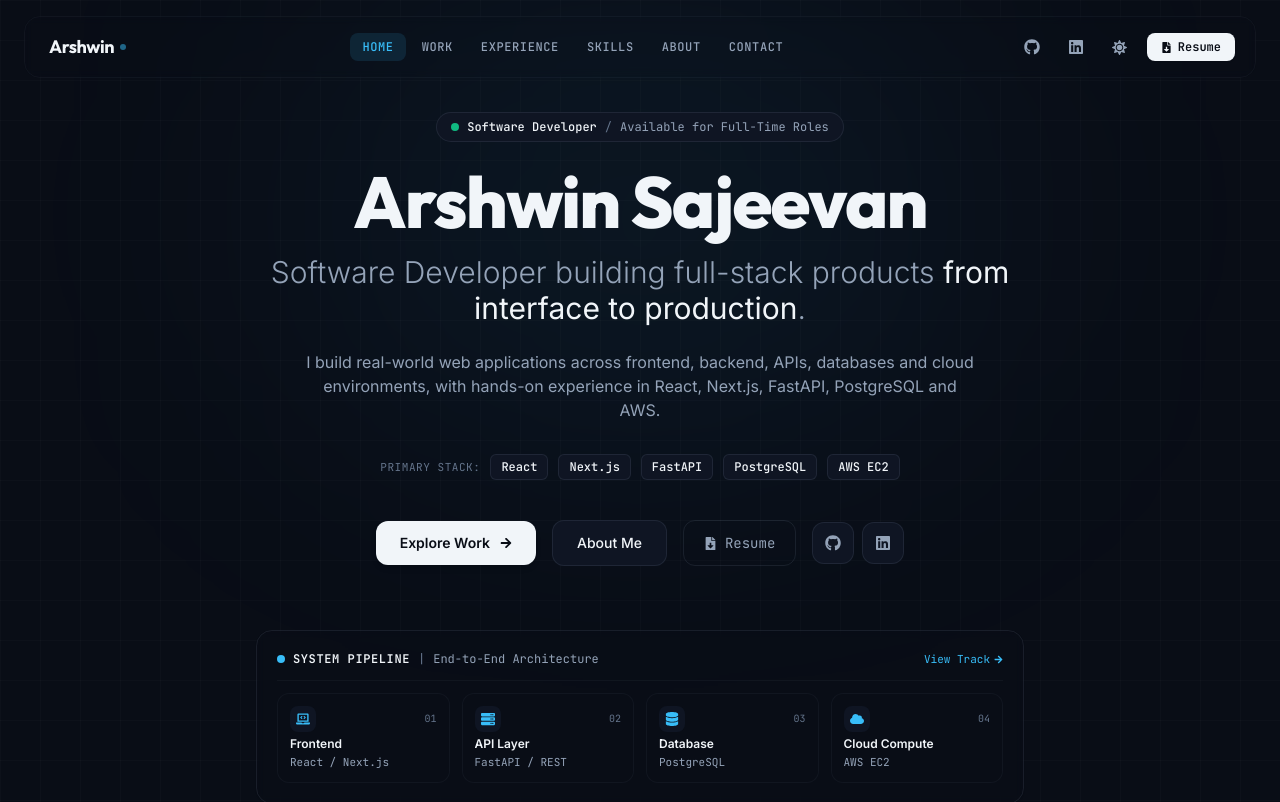
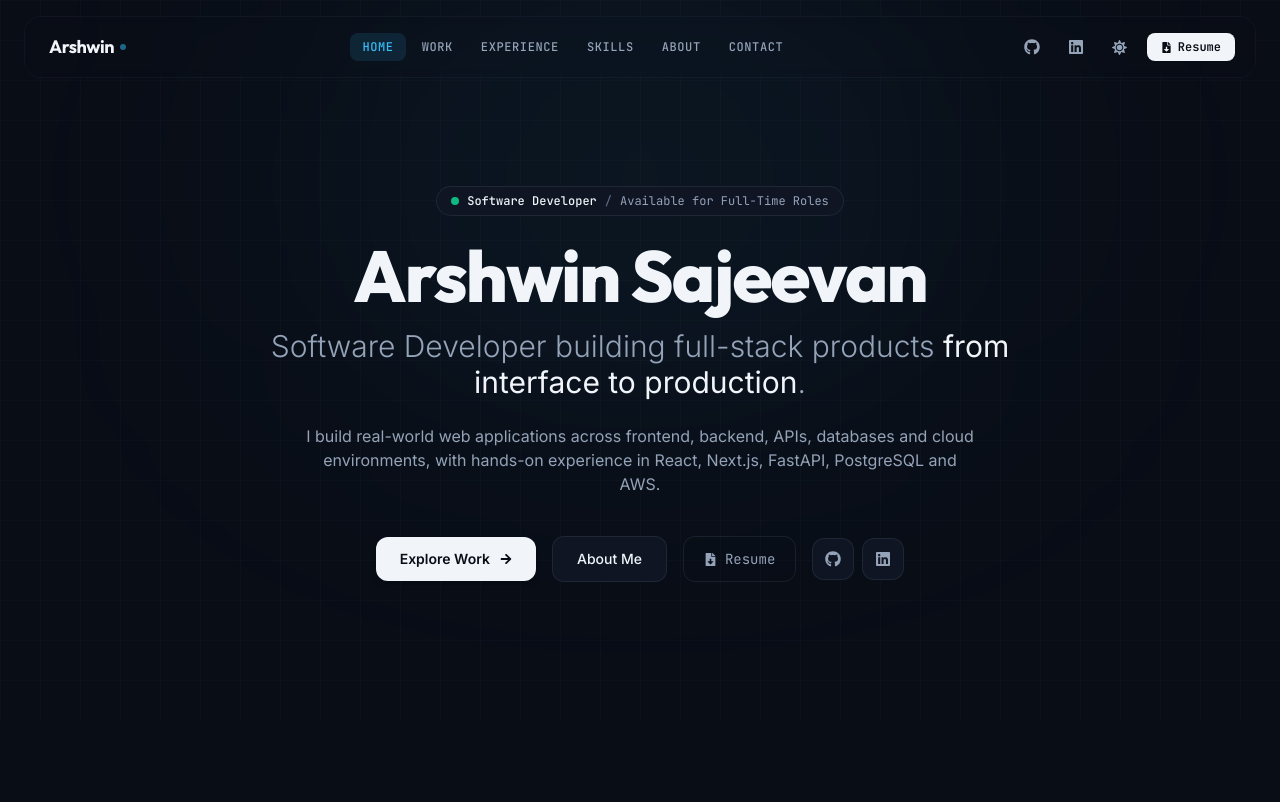
Before and after one commit to Arshwinsajeevan/my-portfolio, a React (Vite) app: page / in a window 1280 px wide. Shown: the top 802 px of the page. Built offline with nearby package versions, Linux system fonts and the light colour scheme.

Commit message:
updated portfolio

```diff
--- a/src/components/CodeToProduction.jsx
+++ b/src/components/CodeToProduction.jsx
@@ -1,11 +1,9 @@
-import React, { useState } from 'react';
+import React from 'react';
 import { motion } from 'framer-motion';
 import { pipelineStages } from '../data/portfolioData';
 import { FaLaptopCode, FaGitAlt, FaExchangeAlt, FaDatabase, FaServer, FaCogs, FaTachometerAlt, FaRocket } from 'react-icons/fa';
 
 const CodeToProduction = () => {
-  const [activeStep, setActiveStep] = useState(0);
-
   const stepIcons = [
     <FaLaptopCode size={18} />,
     <FaGitAlt size={18} />,
@@ -18,7 +16,7 @@ const CodeToProduction = () => {
   ];
 
   return (
-    <section className="py-24 bg-[var(--bg-color)] border-y border-[var(--border-color)] relative overflow-hidden">
+    <section className="hidden lg:block py-24 bg-[var(--bg-color)] border-y border-[var(--border-color)] relative overflow-hidden">
       {/* Subtle technical background grid */}
       <div className="absolute inset-0 bg-tech-grid opacity-30 pointer-events-none" />
 
@@ -39,21 +37,14 @@ const CodeToProduction = () => {
 
         {/* Pipeline Visual Track */}
         <div className="grid grid-cols-1 sm:grid-cols-2 lg:grid-cols-4 gap-3.5 sm:gap-4">
-          {pipelineStages.map((stage, idx) => {
-            const isActive = activeStep === idx;
-            return (
+          {pipelineStages.map((stage, idx) => (
             <motion.div
               key={stage.name}
               initial={{ opacity: 0, y: 15 }}
               whileInView={{ opacity: 1, y: 0 }}
               viewport={{ once: true }}
               transition={{ duration: 0.4, delay: idx * 0.05 }}
-                onClick={() => setActiveStep(idx)}
-                className={`p-4 sm:p-5 rounded-2xl border transition-all cursor-pointer flex flex-col justify-between relative ${
-                  isActive
-                    ? 'bg-[var(--card-bg)] border-[var(--accent-color)] shadow-md ring-1 ring-[var(--accent-color)]/20'
-                    : 'bg-[var(--card-bg)]/60 border-[var(--border-color)] hover:border-[var(--accent-color)] hover:bg-[var(--card-bg)]'
-                }`}
+              className="p-4 sm:p-5 rounded-2xl border transition-all flex flex-col justify-between relative bg-[var(--card-bg)]/60 border-[var(--border-color)] hover:border-[var(--accent-color)] hover:bg-[var(--card-bg)]"
             >
               <div>
                 <div className="flex items-center justify-between mb-3.5 sm:mb-4">
@@ -80,42 +71,7 @@ const CodeToProduction = () => {
                 </span>
               </div>
             </motion.div>
-            );
-          })}
-        </div>
-
-        {/* Selected Stage Detail Terminal Box (Laptop / Desktop only) */}
-        <div className="hidden lg:block mt-8 p-6 rounded-2xl bg-[var(--card-bg)] border border-[var(--border-color)] overflow-hidden">
-          <div className="flex flex-col sm:flex-row sm:items-center justify-between gap-2 pb-3 border-b border-[var(--border-color-light)]">
-            <div className="flex items-center gap-2 overflow-hidden">
-              <div className="flex items-center gap-1.5 shrink-0">
-                <span className="w-2.5 h-2.5 rounded-full bg-red-500/80"></span>
-                <span className="w-2.5 h-2.5 rounded-full bg-amber-500/80"></span>
-                <span className="w-2.5 h-2.5 rounded-full bg-emerald-500/80"></span>
-              </div>
-              <span className="text-[11px] sm:text-xs font-mono text-[var(--text-muted)] ml-1 truncate">
-                stage-{pipelineStages[activeStep].step}.sh — {pipelineStages[activeStep].name}
-              </span>
-            </div>
-            <span className="text-[11px] font-mono text-[var(--accent-color)] hidden sm:inline shrink-0">
-              Verified Pipeline Knowledge
-            </span>
-          </div>
-
-          <div className="pt-4 text-xs font-mono text-[var(--text-muted)] leading-relaxed space-y-1 break-words">
-            <p className="text-[var(--text-color)]">
-              <span className="text-[var(--accent-color)]">$</span> workflow inspect --stage "{pipelineStages[activeStep].name}"
-            </p>
-            <p>
-              [INFO] Core Technology: <span className="text-[var(--accent-color)]">{pipelineStages[activeStep].tech}</span>
-            </p>
-            <p>
-              [DESC] {pipelineStages[activeStep].desc}
-            </p>
-            <p className="text-emerald-500 dark:text-emerald-400">
-              [STATUS] Operational & Production-Tested at NeoMegaOne & VIndia
-            </p>
-          </div>
+          ))}
         </div>
       </div>
     </section>
--- a/src/components/Hero.jsx
+++ b/src/components/Hero.jsx
@@ -1,16 +1,10 @@
 import React from 'react';
 import { Link } from 'react-router-dom';
 import { motion } from 'framer-motion';
-import { FaArrowRight, FaGithub, FaLinkedin, FaFileDownload, FaServer, FaDatabase, FaCloud, FaLaptopCode } from 'react-icons/fa';
+import { FaArrowRight, FaGithub, FaLinkedin, FaFileDownload } from 'react-icons/fa';
 import { personalInfo } from '../data/portfolioData';
 
 const Hero = () => {
-  const pipelineFlow = [
-    { label: 'Frontend', tech: 'React / Next.js', icon: <FaLaptopCode size={14} /> },
-    { label: 'API Layer', tech: 'FastAPI / REST', icon: <FaServer size={14} /> },
-    { label: 'Database', tech: 'PostgreSQL', icon: <FaDatabase size={14} /> },
-    { label: 'Cloud Compute', tech: 'AWS EC2', icon: <FaCloud size={14} /> },
-  ];
 
   return (
     <section id="hero" className="relative min-h-[90vh] flex items-center justify-center pt-28 pb-16 overflow-hidden">
@@ -55,24 +49,6 @@ const Hero = () => {
             <p className="text-xs sm:text-base text-[var(--text-muted)] max-w-2xl mx-auto pt-1 sm:pt-2 leading-relaxed">
               {personalInfo.description}
             </p>
-          </motion.div>
-
-          {/* Technical Stack Line */}
-          <motion.div
-            initial={{ opacity: 0 }}
-            animate={{ opacity: 1 }}
-            transition={{ duration: 0.6, delay: 0.25 }}
-            className="mt-6 sm:mt-8 flex flex-wrap items-center justify-center gap-1.5 sm:gap-2.5 text-xs font-mono"
-          >
-            <span className="text-[var(--text-muted-light)] uppercase tracking-wider text-[10px] sm:text-[11px]">Primary Stack:</span>
-            {personalInfo.techStackSummary.map((tech) => (
-              <span
-                key={tech}
-                className="px-2 sm:px-2.5 py-0.5 sm:py-1 rounded-md bg-[var(--card-bg)] border border-[var(--border-color)] text-[var(--text-color)] text-[11px] sm:text-xs font-medium"
-              >
-                {tech}
-              </span>
-            ))}
           </motion.div>
 
           {/* Primary Action Buttons */}
@@ -129,45 +105,6 @@ const Hero = () => {
               </a>
             </div>
           </motion.div>
-
-          {/* Code to Production Flow Micro-Visual */}
-          <motion.div
-            initial={{ opacity: 0, y: 25 }}
-            animate={{ opacity: 1, y: 0 }}
-            transition={{ duration: 0.7, delay: 0.5 }}
-            className="mt-12 sm:mt-16 w-full max-w-3xl"
-          >
-            <div className="p-3.5 sm:p-5 rounded-2xl bg-[var(--card-bg)]/80 border border-[var(--border-color)] backdrop-blur-sm shadow-sm">
-              <div className="flex items-center justify-between pb-3 mb-3 border-b border-[var(--border-color-light)]">
-                <div className="flex items-center gap-2 text-xs font-mono text-[var(--text-muted)] truncate">
-                  <span className="w-2 h-2 rounded-full bg-[var(--accent-color)] shrink-0"></span>
-                  <span className="font-semibold text-[var(--text-color)] uppercase tracking-wider">System Pipeline</span>
-                  <span className="hidden sm:inline text-[var(--text-muted-light)]">|</span>
-                  <span className="hidden sm:inline">End-to-End Architecture</span>
-                </div>
-                <Link to="/experience" className="text-[11px] font-mono text-[var(--accent-color)] hover:underline flex items-center gap-1 shrink-0 ml-2">
-                  <span>View Track</span>
-                  <FaArrowRight size={9} />
-                </Link>
-              </div>
-
-              <div className="grid grid-cols-2 sm:grid-cols-4 gap-2.5 sm:gap-3">
-                {pipelineFlow.map((step, idx) => (
-                  <div
-                    key={step.label}
-                    className="relative flex flex-col p-2.5 sm:p-3 rounded-xl bg-[var(--bg-color)] border border-[var(--border-color-light)] hover:border-[var(--accent-color)] transition-all text-left group"
-                  >
-                    <div className="flex items-center justify-between text-[var(--accent-color)] mb-1">
-                      <span className="p-1 sm:p-1.5 rounded-lg bg-[var(--card-bg)]">{step.icon}</span>
-                      <span className="text-[10px] font-mono text-[var(--text-muted-light)]">0{idx + 1}</span>
-                    </div>
-                    <span className="text-xs font-semibold text-[var(--text-color)] truncate">{step.label}</span>
-                    <span className="text-[10px] sm:text-[11px] font-mono text-[var(--text-muted)] mt-0.5 truncate">{step.tech}</span>
-                  </div>
-                ))}
-              </div>
-            </div>
-          </motion.div>
         </div>
       </div>
     </section>
```
Lines whose indentation alone changed are shown as unchanged.
